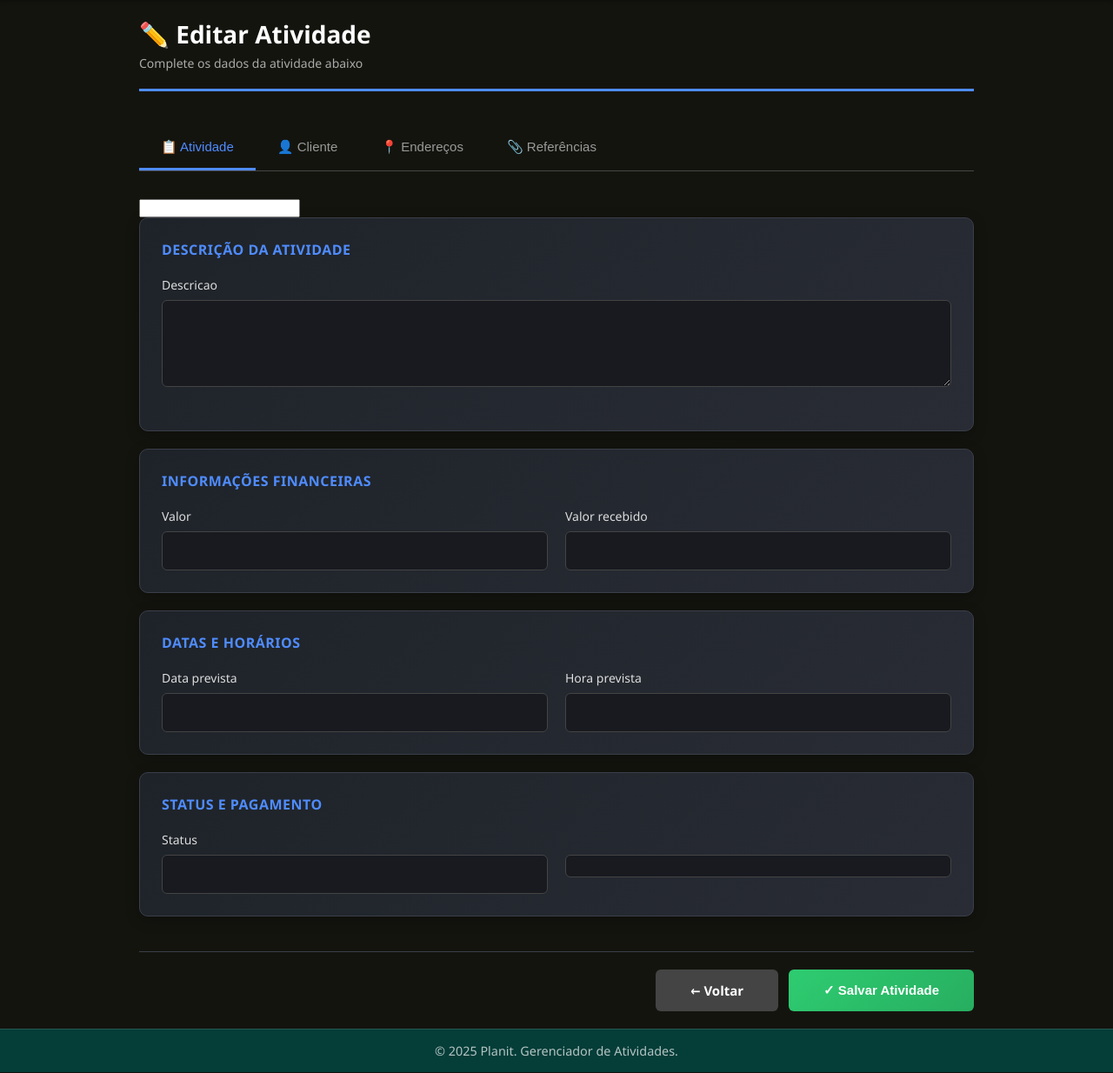
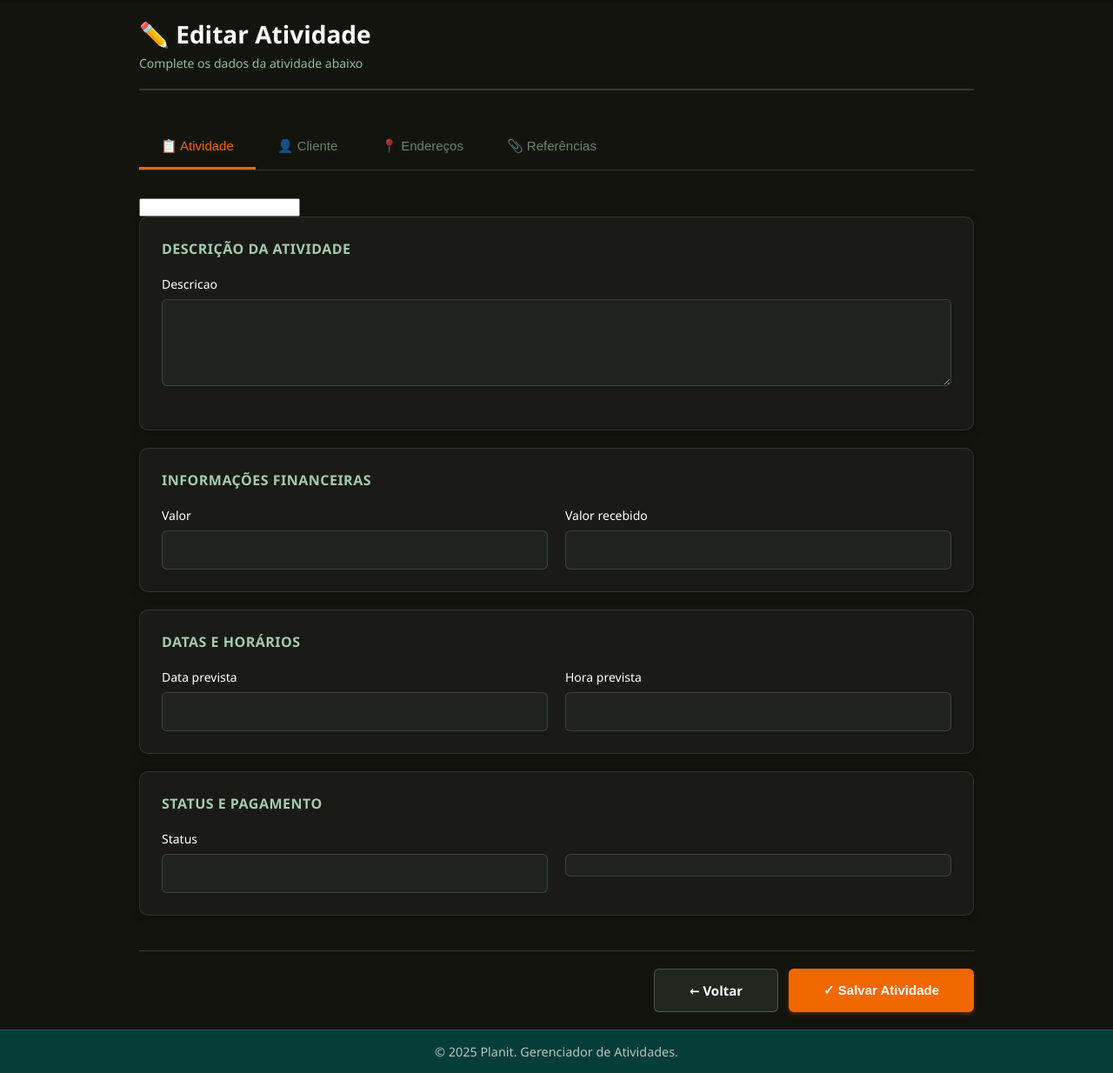
Before and after one commit to itallume/Planit, a Django app: template atividade/templates/atividade/form.html in a window 1280 px wide. Shown: the part 60-1294 px from the top of the page at 87% size. Run offline with Django 3.2, Linux system fonts and the light colour scheme; the template is opened without the code that fills it: most values are stand-ins (such as "Sample title", 1, 10 or a date in 2020); form fields are guessed from the names that the template uses.

Commit message:
fix: fluxo

```diff
--- a/atividade/templates/atividade/deletar.html
+++ b/atividade/templates/atividade/deletar.html
@@ -90,7 +90,7 @@
                 {% csrf_token %}
                 <button type="submit" class="btn-delete">Confirmar Exclusão</button>
             </form>
-            <a href="{% url 'lista_atividades' %}"><button type="button" class="btn-cancelar">Cancelar</button></a>
+            <a href="{% url 'atividades_por_ambiente' ambiente_id %}"><button type="button" class="btn-cancelar">Cancelar</button></a>
         </div>
     </div>
 {% endblock %}
--- a/atividade/templates/atividade/detalhe.html
+++ b/atividade/templates/atividade/detalhe.html
@@ -245,7 +245,7 @@
         <div class="section actions">
             <a href="{% url 'editar_atividade' atividade.id %}" class="btn btn-edit">Editar</a>
             <a href="{% url 'deletar_atividade' atividade.id %}" class="btn btn-delete">Excluir</a>
-            <a href="{% url 'lista_atividades' %}" class="btn btn-voltar">Voltar</a>
+            <a href="{% url 'atividades_por_ambiente' ambiente_id %}" class="btn btn-voltar">Voltar</a>
         </div>
     </div>
 {% endblock %}
--- a/atividade/templates/atividade/form.html
+++ b/atividade/templates/atividade/form.html
@@ -25,27 +25,28 @@
     .form-header {
         margin-bottom: 40px;
         padding-bottom: 20px;
-        border-bottom: 3px solid #4f8cff;
+        border-bottom: 2px solid rgba(163, 204, 171, 0.2);
     }
 
     .form-header h1 {
         margin: 0;
-        color: #fff;
+        color: var(--text-light);
         font-size: 28px;
-        font-weight: 600;
+        font-weight: 700;
     }
 
     .form-header p {
         margin: 5px 0 0 0;
-        color: #aaa;
+        color: var(--green-light);
         font-size: 14px;
+        opacity: 0.9;
     }
 
     .tabs-container {
         display: flex;
         gap: 0;
         margin-bottom: 30px;
-        border-bottom: 1px solid #444;
+        border-bottom: 1px solid rgba(163, 204, 171, 0.2);
         flex-wrap: wrap;
     }
 
@@ -53,7 +54,7 @@
         padding: 15px 25px;
         background: transparent;
         border: none;
-        color: #999;
+        color: rgba(163, 204, 171, 0.6);
         cursor: pointer;
         font-size: 15px;
         font-weight: 500;
@@ -63,12 +64,12 @@
     }
 
     .tab-btn:hover {
-        color: #4f8cff;
+        color: var(--green-light);
     }
 
     .tab-btn.active {
-        color: #4f8cff;
-        border-bottom-color: #4f8cff;
+        color: var(--primary-orange);
+        border-bottom-color: var(--primary-orange);
     }
 
     .tab-content {
@@ -86,17 +87,17 @@
     }
 
     .form-section {
-        background: linear-gradient(135deg, #1e2329 0%, #292c35 100%);
+        background: #1a1a16;
         padding: 25px;
         border-radius: 10px;
         margin-bottom: 20px;
-        border: 1px solid #3a3f49;
-        box-shadow: 0 4px 15px rgba(0, 0, 0, 0.3);
+        border: 1px solid rgba(163, 204, 171, 0.15);
+        box-shadow: 0 2px 12px rgba(0, 0, 0, 0.3);
     }
 
     .form-section h3 {
         margin: 0 0 20px 0;
-        color: #4f8cff;
+        color: var(--green-light);
         font-size: 16px;
         font-weight: 600;
         text-transform: uppercase;
@@ -110,7 +111,7 @@
     .form-group label {
         display: block;
         margin-bottom: 8px;
-        color: #ddd;
+        color: var(--text-light);
         font-weight: 500;
         font-size: 14px;
     }
@@ -120,10 +121,10 @@
     .form-group textarea {
         width: 100%;
         padding: 12px 14px;
-        border: 1px solid #444;
+        border: 1px solid rgba(163, 204, 171, 0.2);
         border-radius: 6px;
-        background: #181a20;
-        color: #ddd;
+        background: rgba(163, 204, 171, 0.05);
+        color: var(--text-light);
         font-family: inherit;
         font-size: 14px;
         transition: all 0.3s ease;
@@ -169,9 +170,9 @@
         display: flex;
         align-items: center;
         padding: 12px;
-        background: #181a20;
+        background: rgba(163, 204, 171, 0.05);
         border-radius: 6px;
-        border: 1px solid #444;
+        border: 1px solid rgba(163, 204, 171, 0.2);
     }
 
     .checkbox-wrapper input[type="checkbox"] {
@@ -326,11 +328,11 @@
         gap: 12px;
         margin-top: 40px;
         padding-top: 20px;
-        border-top: 1px solid #3a3f49;
+        border-top: 1px solid rgba(163, 204, 171, 0.2);
     }
 
     .btn-submit {
-        background: linear-gradient(135deg, #2ecc71 0%, #27ae60 100%);
+        background: var(--primary-orange);
         color: white;
         padding: 14px 40px;
         border: none;
@@ -339,18 +341,20 @@
         font-size: 15px;
         font-weight: 600;
         transition: all 0.3s ease;
+        box-shadow: 0 2px 4px rgba(242, 104, 0, 0.3);
     }
 
     .btn-submit:hover {
+        opacity: 0.9;
         transform: translateY(-2px);
-        box-shadow: 0 6px 20px rgba(46, 204, 113, 0.4);
+        box-shadow: 0 6px 20px rgba(242, 104, 0, 0.4);
     }
 
     .btn-back {
-        background: #444;
-        color: white;
+        background: rgba(163, 204, 171, 0.1);
+        color: var(--text-light);
+        border: 1px solid rgba(163, 204, 171, 0.3);
         padding: 14px 40px;
-        border: none;
         border-radius: 6px;
         cursor: pointer;
         font-size: 15px;
@@ -825,7 +833,7 @@
     async function buscarClientes(query = '') {
         try {
             // Mostrar indicador de carregamento
-            resultsDropdown.innerHTML = '<div class="cliente-result-item" style="color: #999; cursor: default; text-align: center; padding: 20px 14px;">⏳ Carregando...</div>';
+            resultsDropdown.innerHTML = '<div class="cliente-result-item" style="color: rgba(163, 204, 171, 0.7); cursor: default; text-align: center; padding: 20px 14px;">⏳ Carregando...</div>';
             resultsDropdown.classList.add('visible');
 
             const url = query
@@ -836,7 +844,7 @@
             const clientes = await response.json();
 
             if (clientes.length === 0) {
-                resultsDropdown.innerHTML = '<div class="cliente-result-item" style="color: #999; cursor: default;">Nenhum cliente encontrado</div>';
+                resultsDropdown.innerHTML = '<div class="cliente-result-item" style="color: rgba(163, 204, 171, 0.7); cursor: default;">Nenhum cliente encontrado</div>';
             } else {
                 resultsDropdown.innerHTML = clientes.map(cliente => `
                     <div class="cliente-result-item" data-id="${cliente.id}" data-nome="${cliente.nome}" data-email="${cliente.email}">
@@ -856,7 +864,7 @@
             resultsDropdown.classList.add('visible');
         } catch (error) {
             console.error('Erro ao buscar clientes:', error);
-            resultsDropdown.innerHTML = '<div class="cliente-result-item" style="color: #d9534f; cursor: default;">Erro ao carregar clientes</div>';
+            resultsDropdown.innerHTML = '<div class="cliente-result-item" style="color: var(--status-delayed); cursor: default;">Erro ao carregar clientes</div>';
         }
     }
 
```
Also changed, not shown: other parts of atividade/templates/atividade/form.html (+60 -55 lines), atividade/views.py (+38 -2 lines).
